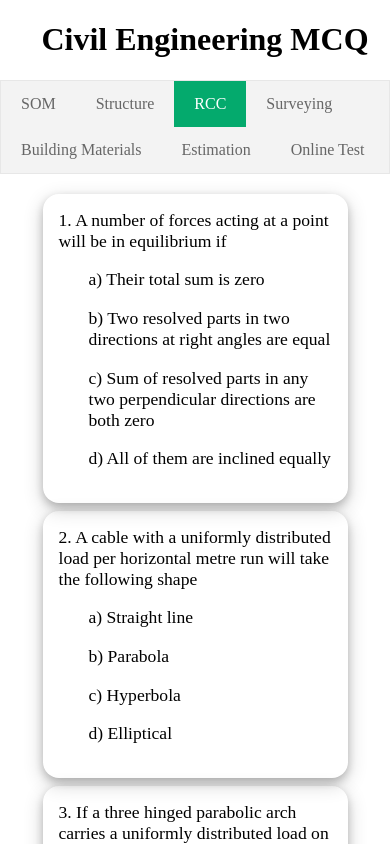
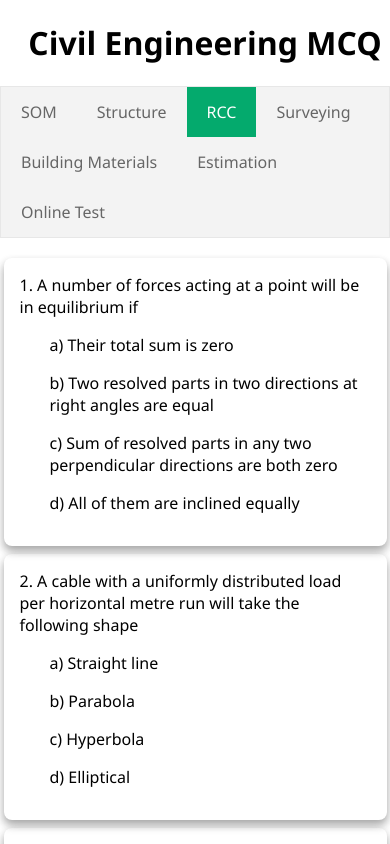
Before and after one commit to learnstructure/mcqCivil, a React (Create React App) app: page /rcc in a window 390 px wide. Shown: the top 844 px of the page. Built offline with nearby package versions, Linux system fonts and the light colour scheme.

Commit message:
styles edited

```diff
--- a/src/App.css
+++ b/src/App.css
@@ -2,13 +2,6 @@ body {
   margin: 0;
   padding: 0;
   box-sizing: border-box;
+  font-family: "Segoe UI Web (West European)", "Segoe UI", -apple-system, BlinkMacSystemFont, Roboto, "Helvetica Neue", sans-serif;
+
 }
-
-.App {
-  min-height: 100vh;
-  font-size: 1.1rem;
-}
-
-.marginAll {
-  margin-left: 0%;
-}
--- a/src/components/Timer.js
+++ b/src/components/Timer.js
@@ -23,15 +23,15 @@ function Timer({ testClicked, setSubmitClicked, submitClicked, rightAns, totalQu
         <>
             <div className='container' style={{ display: submitClicked ? "none" : "null" }}>
                 {testClicked && !submitClicked && <button onClick={() => { setSubmitClicked(true); }}>Submit</button>}
-                {!submitClicked && <span>Time elapsed = {minute < 10 ? "0" + minute : minute} : {second < 10 ? "0" + second : second}</span>}
+                {!submitClicked && <span className='marginRight'>Time elapsed = {minute < 10 ? "0" + minute : minute} : {second < 10 ? "0" + second : second}</span>}
 
             </div>
             {submitClicked &&
                 <div className='container'>
                     {/* <p>Number of correct answers = {rightAns}</p>
                 <p>Total questions = {totalQuestions}</p> */}
-                    <div>Score = {rightAns} / {totalQuestions}</div>
-                    <div>% Score = {rightAns * 100 / totalQuestions}</div>
+                    <div className='marginLeft'>Score = {rightAns} / {totalQuestions}</div>
+                    <div className='marginRight'>% Score = {rightAns * 100 / totalQuestions}</div>
                 </div>}
         </>
     )
--- a/src/css/mcq.css
+++ b/src/css/mcq.css
@@ -1,7 +1,12 @@
+body {
+    margin: 0;
+    padding: 0;
+}
+
 .mcq {
-    border-radius: 1rem;
+    border-radius: 0.5rem;
     width: 70%;
-    box-shadow: 0 4px 8px 0 rgba(0, 0, 0, 0.2), 0 6px 20px 0 rgba(0, 0, 0, 0.19);
+    box-shadow: 0 4px 8px 0 rgba(0, 0, 0, 0.2), 0 6px 10px 0 rgba(0, 0, 0, 0.19);
     margin: auto;
     padding: 1rem;
     margin-bottom: 0.5rem;
@@ -20,3 +25,9 @@
 .wrongAnswer {
     color: red;
 }
+
+@media screen and (max-width: 768px) {
+    .mcq {
+        width: 90%;
+    }
+}
--- a/src/css/testpage.css
+++ b/src/css/testpage.css
@@ -1,7 +1,3 @@
-.mainBody {
-    margin-left: 20px;
-}
-
 .unticked {
     color: black
 }
@@ -25,7 +21,7 @@ button {
 
     border: none;
     border-radius: 12px;
-    color: white;
+    color: rgb(251, 247, 247);
     padding: 10px 20px;
     text-align: center;
 
--- a/src/css/timer.css
+++ b/src/css/timer.css
@@ -8,10 +8,25 @@
     top: 0;
     border: none;
     border-radius: 10px;
-    color: white;
-    padding: 10px 20px;
+
+    padding: 10px 1rem;
 
     font-size: 16px;
+    width: 70%;
+    margin: auto;
+}
 
+.marginLeft {
+    margin-left: 1rem;
+}
 
+.marginRight {
+    margin-right: 1rem;
 }
+
+@media screen and (max-width: 768px) {
+    .container {
+        width: 95%;
+
+    }
+}
```
Also changed, not shown: public/logo.JPG (added).
